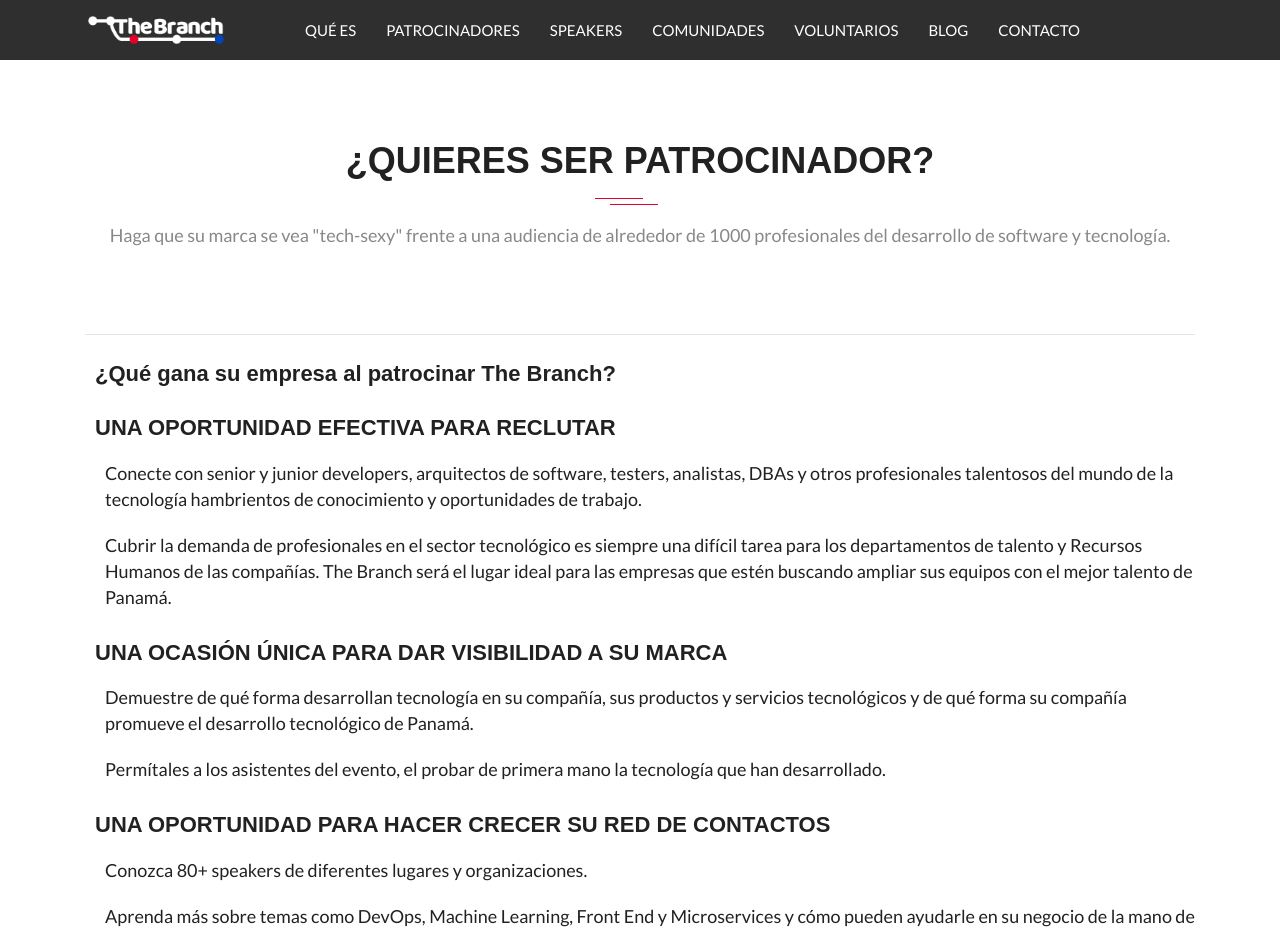
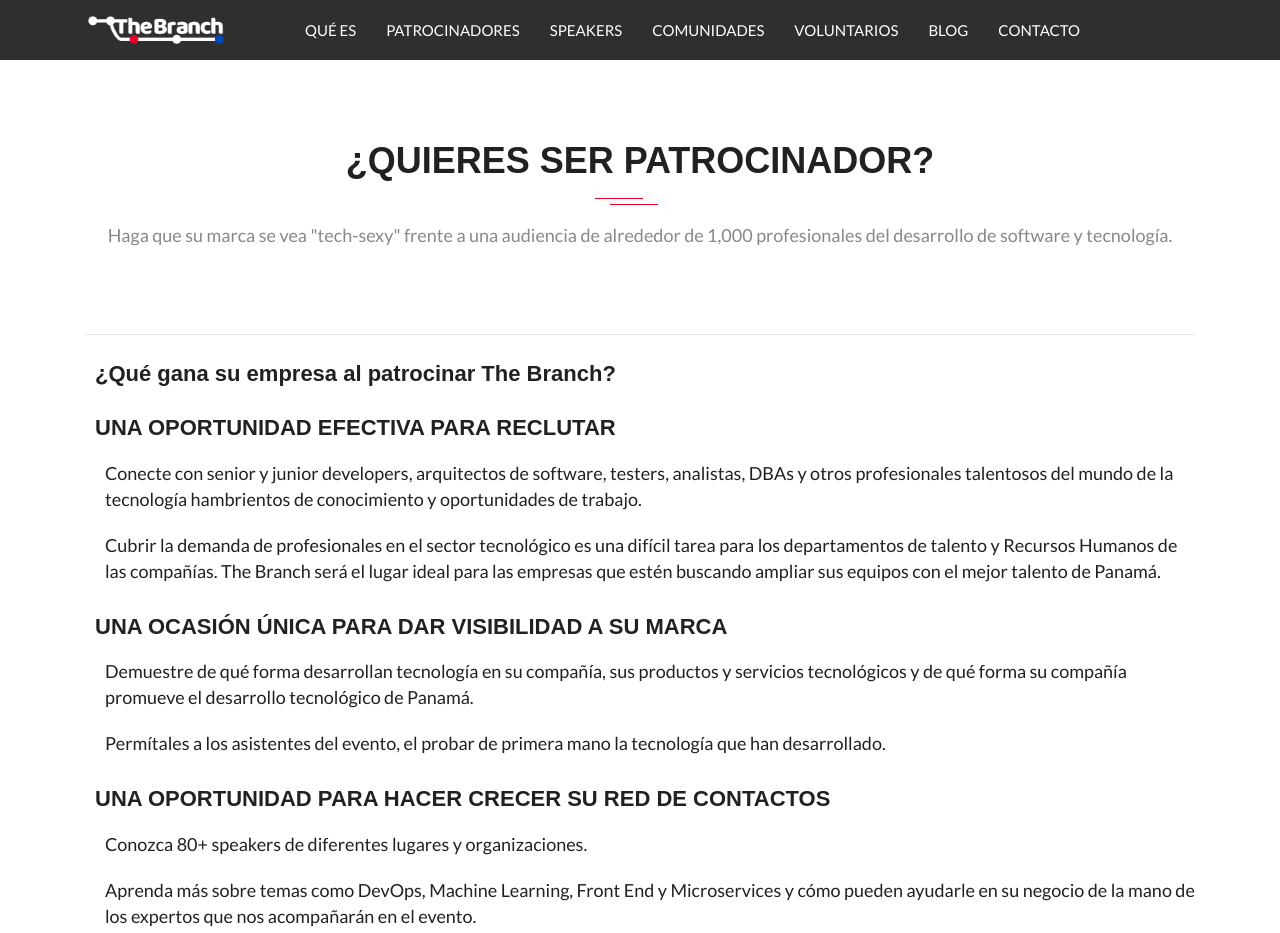
Before and after one commit to marvlm/thebranchconf, a Jekyll site: the page built from _pages/patrocinadores.md, in a window 1280 px wide and 1400 px high. Shown: the top 933 px of the window. Built offline with Jekyll 4.4.1, drawn with Linux system fonts in a browser that asks for light colours; nearby versions of some CDN libraries; some web fonts are replaced; comment, search, counter and statistics services are not loaded; some of the changed text lies outside the part shown.

Commit message:
The content has been updated

```diff
--- a/_pages/patrocinadores.md
+++ b/_pages/patrocinadores.md
@@ -2,7 +2,7 @@
 layout: page
 title: ¿Quieres ser patrocinador?
 permalink: patrocinadores
-subtitle: Haga que su marca se vea "tech-sexy" frente a una audiencia de alrededor de 1000 profesionales del desarrollo de software y tecnología.
+subtitle: Haga que su marca se vea "tech-sexy" frente a una audiencia de alrededor de 1,000 profesionales del desarrollo de software y tecnología.
 ---
 
 ***
@@ -13,7 +13,7 @@
 
 Conecte con senior y junior developers, arquitectos de software, testers, analistas, DBAs y otros profesionales talentosos del mundo de la tecnología hambrientos de conocimiento y oportunidades de trabajo.
 
-Cubrir la demanda de profesionales en el sector tecnológico es siempre una difícil tarea para los departamentos de talento y Recursos Humanos de las compañías. The Branch será el lugar ideal para las empresas que estén buscando ampliar sus equipos con el mejor talento de Panamá.
+Cubrir la demanda de profesionales en el sector tecnológico es una difícil tarea para los departamentos de talento y Recursos Humanos de las compañías. The Branch será el lugar ideal para las empresas que estén buscando ampliar sus equipos con el mejor talento de Panamá.
 
 #### UNA OCASIÓN ÚNICA PARA DAR VISIBILIDAD A SU MARCA
 
```
Also changed, not shown: other parts of _pages/patrocinadores.md (+1 -1 lines).
